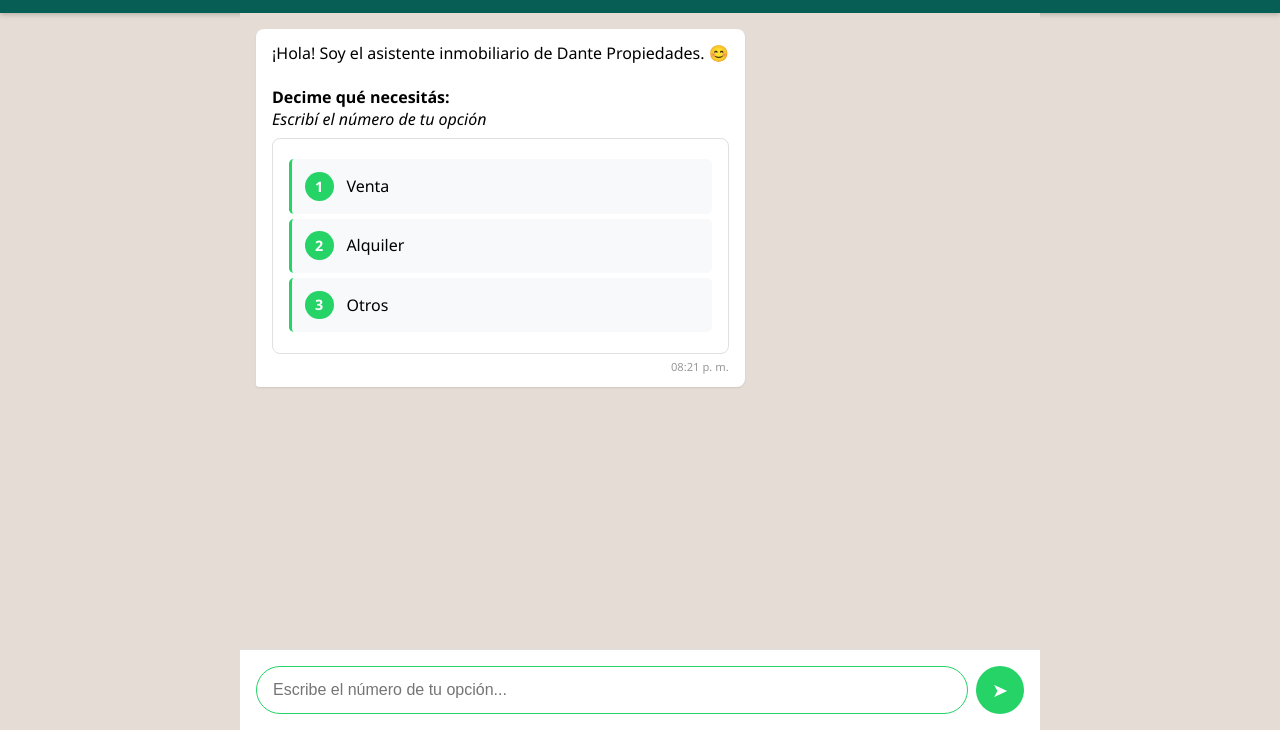
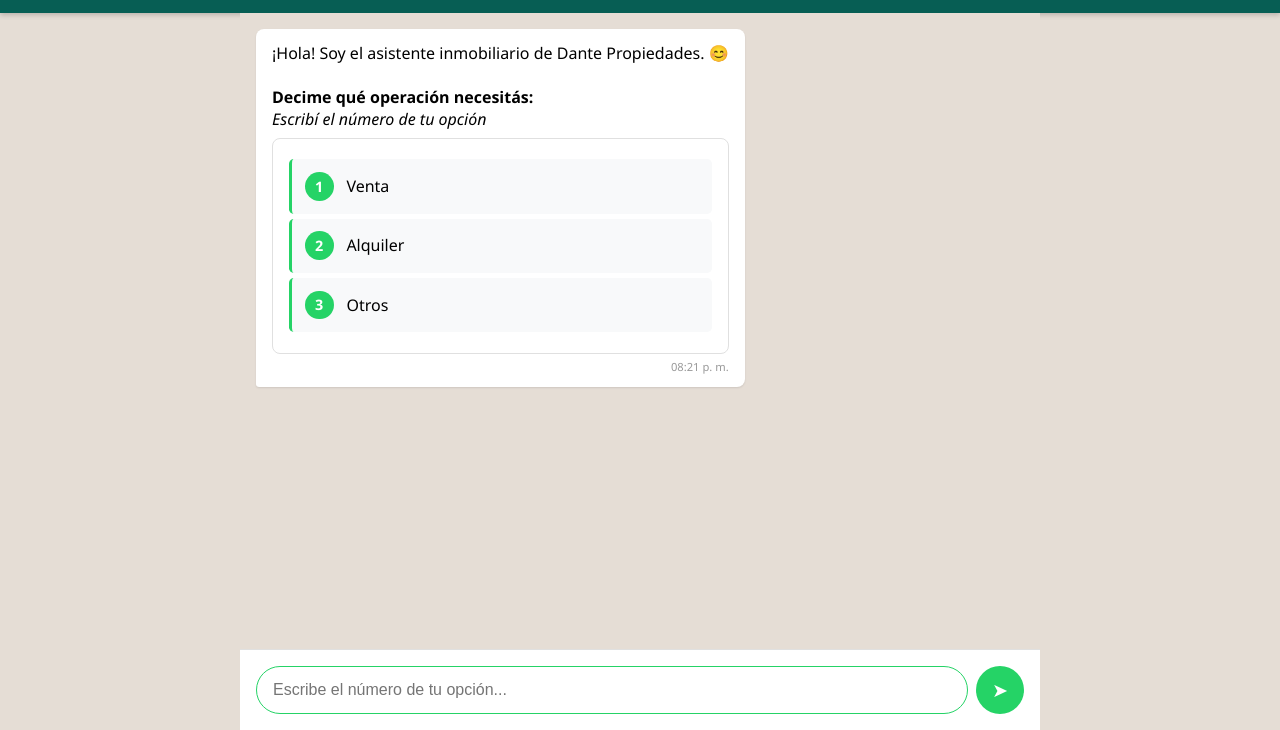
Before and after one commit to artarona/dante-propiedades-chatbot, a plain HTML site: page index.html in a window 1280 px wide. Shown: the part 70-800 px from the top of the page. Drawn offline with Linux system fonts and the light colour scheme.

Commit message:
Add files via upload

```diff
--- a/index.html
+++ b/index.html
@@ -610,6 +610,10 @@
         function mostrarMenuInicio() {
             estado = 'inicio';
 
+
+
+            // OPERACION
+
             let opcionesHTML = '';
             datosDinamicos.operaciones.forEach((operacion, index) => {
                 const numero = (index + 1).toString();
@@ -632,7 +636,7 @@
 
             agregarMensajeBot(
                 `¡Hola! Soy el asistente inmobiliario de Dante Propiedades. 😊<br><br>
-                <strong>Decime qué necesitás:</strong><br>
+                <strong>Decime qué operación necesitás:</strong><br>
                 <em>Escribí el número de tu opción</em>`,
                 opcionesHTML
             );
```
